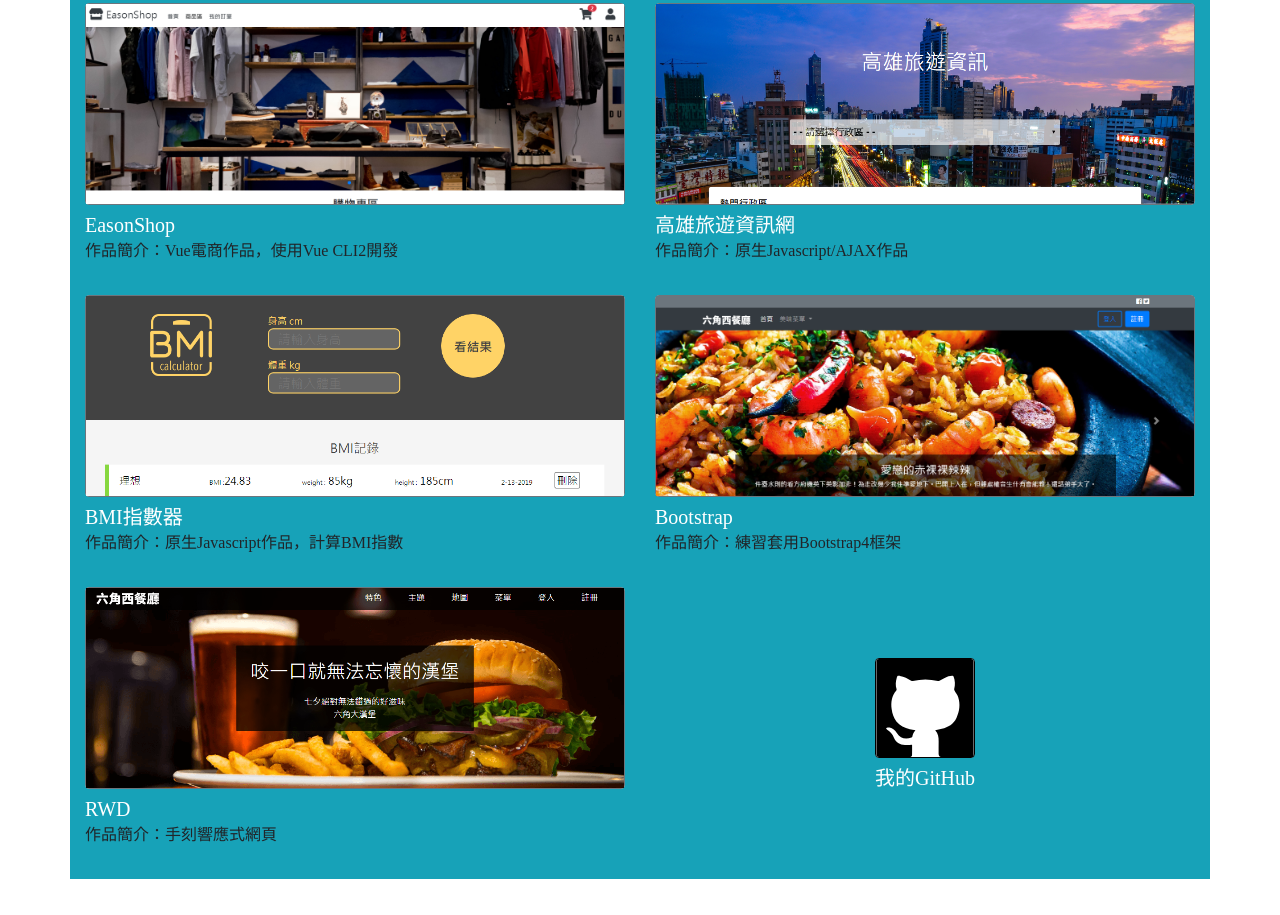
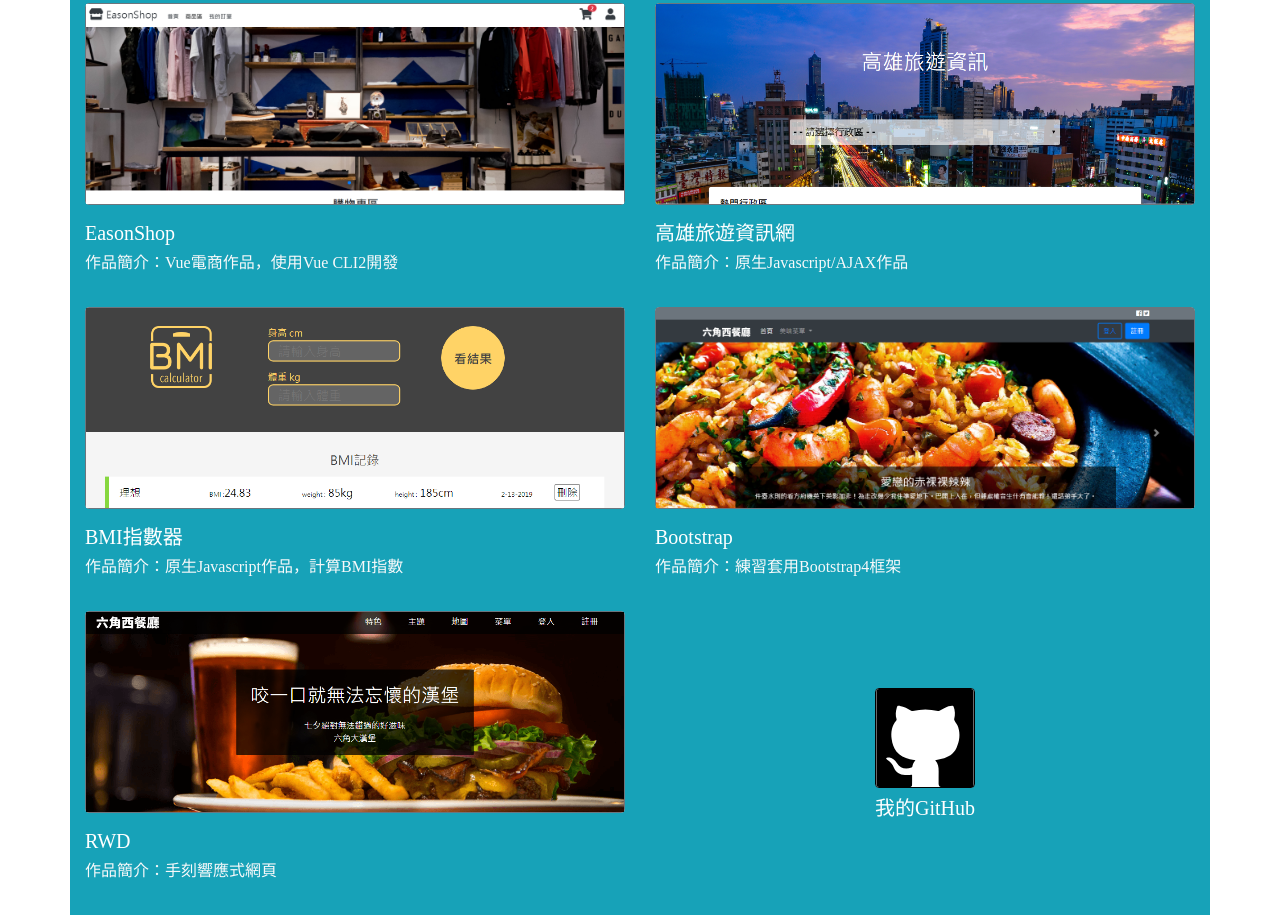
Before and after one commit to easonxu0908/resume, a plain HTML site: page index.html in a window 1280 px wide. Shown: the part 1173-2088 px from the top of the page. Before the commit the page ends 2052 px from the top, so only its background shows below. Drawn offline with nearby package versions, Linux system fonts and the light colour scheme.

Commit message:
做品簡介行距 顏色

```diff
--- a/index.html
+++ b/index.html
@@ -164,10 +164,10 @@
                         href="https://easonxu0908.github.io/vue-online-shop/dist/#/index" target="_black">
                     </a>
                 </div>
-                <div class=" text-left  mt-2 ">
+                <div class=" text-left  mt-3 ">
                     <a href="https://easonxu0908.github.io/vue-online-shop/dist/#/index" target="_black"
                         class="text-white h5">EasonShop</a>
-                    <p>作品簡介：Vue電商作品，使用Vue CLI2開發</p>
+                    <p class="text-light mt-1">作品簡介：Vue電商作品，使用Vue CLI2開發</p>
                 </div>
             </div>
             <div class="col-md-6 my-2 ">
@@ -176,10 +176,10 @@
                         href="https://easonxu0908.github.io/KaohsiungTourism-ajax/" target="_black">
                     </a>
                 </div>
-                <div class=" text-left mt-2">
+                <div class=" text-left mt-3">
                     <a href="https://easonxu0908.github.io/KaohsiungTourism-ajax/" target="_black"
                         class="text-white h5">高雄旅遊資訊網</a>
-                    <p>作品簡介：原生Javascript/AJAX作品</p>
+                    <p class="text-light mt-1">作品簡介：原生Javascript/AJAX作品</p>
                 </div>
             </div>
             <div class="col-md-6 my-2">
@@ -188,9 +188,9 @@
                         href="https://easonxu0908.github.io/BMI-/" target="_black">
                     </a>
                 </div>
-                <div class=" text-left mt-2">
+                <div class=" text-left mt-3">
                     <a href="https://easonxu0908.github.io/BMI-/" target="_black" class="text-white h5">BMI指數器</a>
-                    <p>作品簡介：原生Javascript作品，計算BMI指數</p>
+                    <p class="text-light mt-1">作品簡介：原生Javascript作品，計算BMI指數</p>
                 </div>
             </div>
             <div class="col-md-6 my-2">
@@ -199,10 +199,10 @@
                         href="https://easonxu0908.github.io/bootstrap-restaurant/" target="_black">
                     </a>
                 </div>
-                <div class=" text-left mt-2">
+                <div class=" text-left mt-3">
                     <a href="https://easonxu0908.github.io/bootstrap-restaurant/" target="_black"
                         class="text-white h5">Bootstrap</a>
-                    <p>作品簡介：練習套用Bootstrap4框架</p>
+                    <p class="text-light mt-1">作品簡介：練習套用Bootstrap4框架</p>
                 </div>
             </div>
             <div class="col-md-6 my-2">
@@ -211,9 +211,9 @@
                         href="https://easonxu0908.github.io/rwd190112/" target="_black">
                     </a>
                 </div>
-                <div class=" text-left mt-2">
+                <div class=" text-left mt-3">
                     <a href="https://easonxu0908.github.io/rwd190112/" target="_black" class="text-white h5">RWD</a>
-                    <p>作品簡介：手刻響應式網頁</p>
+                    <p class="text-light mt-1">作品簡介：手刻響應式網頁</p>
                 </div>
             </div>
             <div class="col-md-6 my-2 my-auto ">
```
